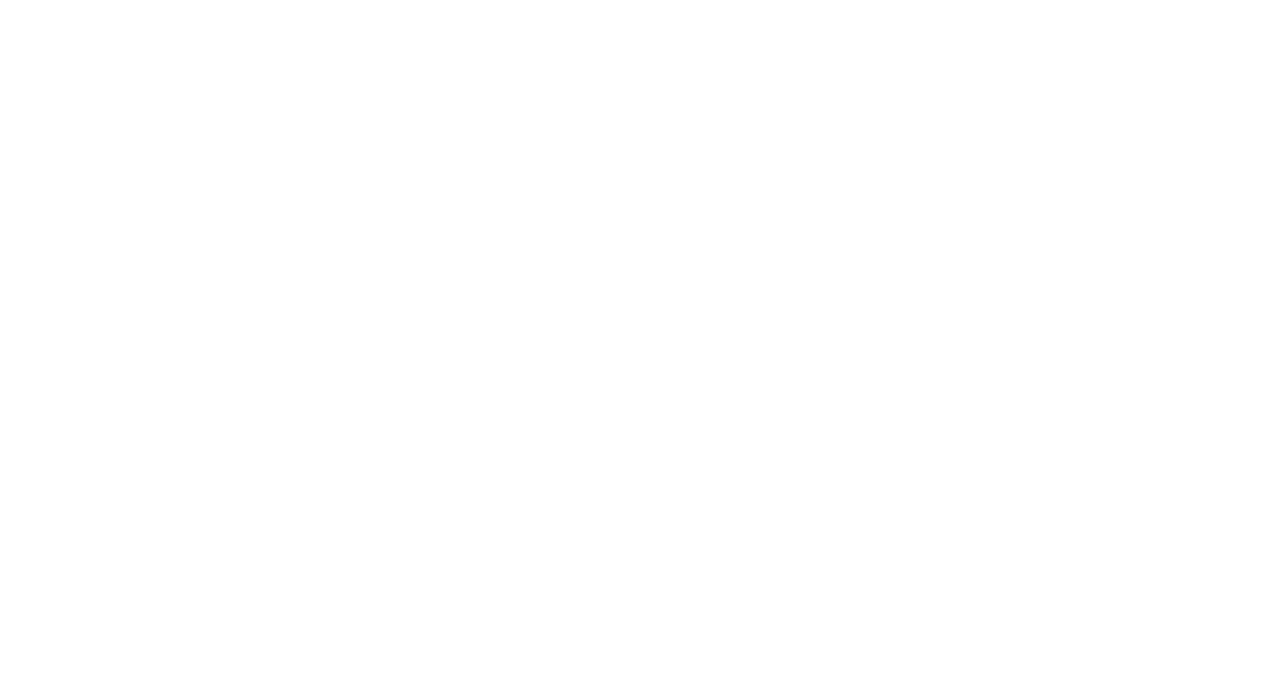
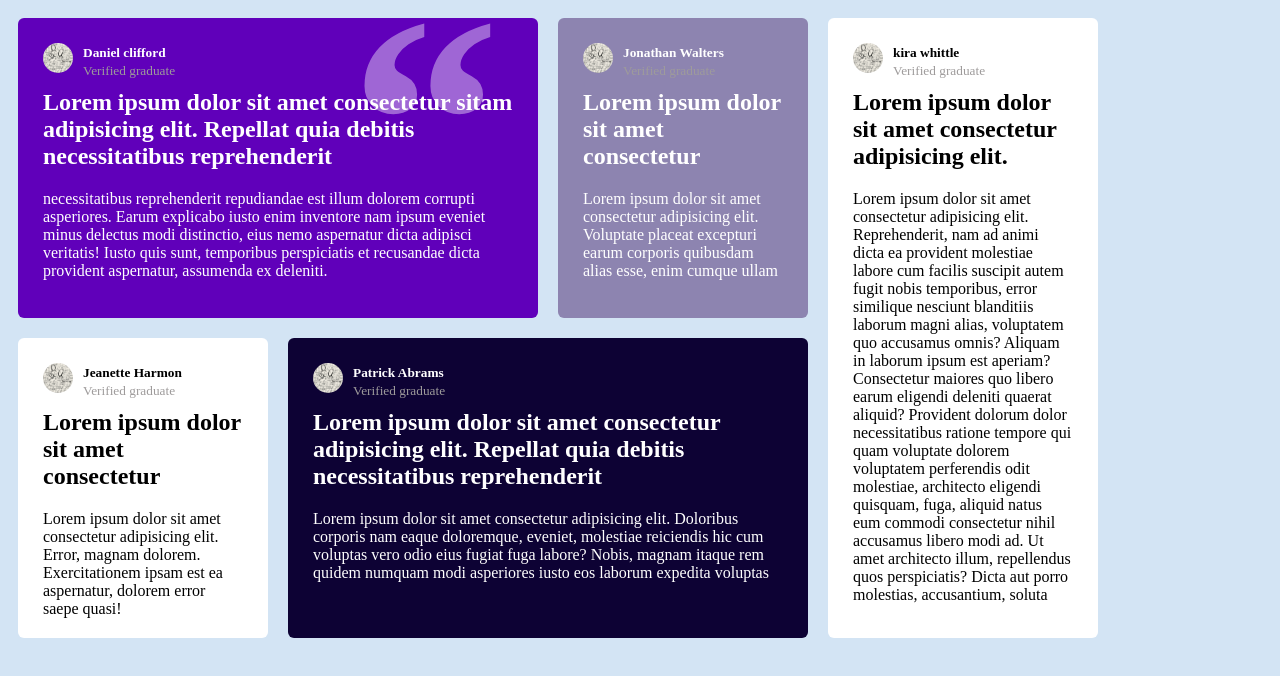
Before and after one commit to sammmy001/WEEK-5, a plain HTML site: page gridassgn.html in a window 1280 px wide. Drawn offline with Linux system fonts and the light colour scheme.

Commit message:
wrote the html and css code for grid assignment and added some images to the week5 file

```diff
--- a/css/grid.css
+++ b/css/grid.css
@@ -26,7 +26,7 @@ body{
 .box-3{
   background-color: aqua;
   grid-column:  4/ span 4;
-  grid-row:1/span 2 ;
+  grid-row:1/span 2;
 }
 .box-4{
   background-color: aquamarine;
--- a/css/gridassgn.css
+++ b/css/gridassgn.css
@@ -0,0 +1,79 @@
+body{
+  background-color: rgb(211, 228, 244);
+}
+.container{
+  display:grid;
+  grid-template-columns:repeat(4,1fr) ;
+  gap:20px;
+  background-color: rgb(211, 228, 244);
+  width: 1120px ;
+  padding:10px;
+}
+.block{
+border-radius: 6px;
+height: 250px;
+padding: 25px;
+}
+.div_1{
+  background-color: rgb(96, 0, 186);
+  grid-column: 1/ span 2;
+}
+.mark{
+  position: fixed;
+  left:350px;
+  top: -50px;
+  color:#fff;
+  background:transparent;
+  font-size: 200px;
+  font-weight: 900;
+  margin: none;
+  opacity:.4;
+  font-size: 300px;
+
+}
+.div_2{
+  background-color: rgb(141, 132, 176);
+}
+.div_3{
+  background-color: #fff;
+  grid-column:  4/ span 4;
+  grid-row:1/span 2 ;
+  height:auto;
+  width:220px;
+}
+.div_4{
+  background-color: #fff;
+}
+.div_5{
+  background-color: rgb(13, 2, 52);
+  grid-column: 2/ span 2;
+}
+.text_white{
+  color: #fff;
+}
+img{
+  display: flex;
+  border-radius: 25px;
+  width:30px;
+  height: 30px;
+  margin: 0px;
+}
+figure{
+  display: flex;
+}
+span{
+ font-weight: 900;
+ color: #fff;
+}
+.text_black span{
+  color:black ;
+}
+small{
+  position: relative;
+  left: 40px;
+  bottom: 30px;
+  color: rgb(158, 155, 155);
+}
+h2{
+  margin-top: -20px;
+}
--- a/gridassgn.html
+++ b/gridassgn.html
@@ -0,0 +1,38 @@
+<!DOCTYPE html>
+<html lang="en">
+<head>
+  <meta charset="UTF-8">
+  <meta name="viewport" content="width=device-width, initial-scale=1.0">
+  <link rel="stylesheet" href="css/gridassgn.css">
+  <title>Document</title>
+</head>
+<body>
+   <div class="container">
+    <div class="div_1 block text_white">
+      <div class="mark">&ldquo;</div>
+      <img src="img/2023-10-26.png" alt="profile photo" > <small><span>Daniel clifford</span><br>Verified graduate</small>
+      <h2>Lorem ipsum dolor sit amet consectetur sitam adipisicing elit. Repellat quia debitis necessitatibus reprehenderit </h2>
+      necessitatibus reprehenderit repudiandae est illum dolorem corrupti asperiores. Earum explicabo iusto enim inventore nam ipsum eveniet minus delectus modi distinctio, eius nemo aspernatur dicta adipisci veritatis! Iusto quis sunt, temporibus perspiciatis et recusandae dicta provident aspernatur, assumenda ex deleniti.</div>
+    <div class="div_2 block text_white">
+      <img src="img/2023-10-26.png" alt="profile photo" > <small><span>Jonathan Walters</span><br>Verified graduate</small>
+      <h2>Lorem ipsum dolor sit amet consectetur  </h2>
+      Lorem ipsum dolor sit amet consectetur adipisicing elit. Voluptate placeat excepturi earum corporis quibusdam alias esse, enim cumque ullam
+    </div>
+    <div class="div_3 block text_black">
+      <img src="img/2023-10-26.png" alt="profile photo" > <small><span>kira whittle</span><br>Verified graduate</small>
+      <h2>Lorem ipsum dolor sit amet consectetur adipisicing elit.  </h2>
+      Lorem ipsum dolor sit amet consectetur adipisicing elit. Reprehenderit, nam ad animi dicta ea provident molestiae labore cum facilis suscipit autem fugit nobis temporibus, error similique nesciunt blanditiis laborum magni alias, voluptatem quo accusamus omnis? Aliquam in laborum ipsum est aperiam? Consectetur maiores quo libero earum eligendi deleniti quaerat aliquid? Provident dolorum dolor necessitatibus ratione tempore qui quam voluptate dolorem voluptatem perferendis odit molestiae, architecto eligendi quisquam, fuga, aliquid natus eum commodi consectetur nihil accusamus libero modi ad. Ut amet architecto illum, repellendus quos perspiciatis? Dicta aut porro molestias, accusantium, soluta
+    </div>
+    <div class="div_4 block text_black">
+      <img src="img/2023-10-26.png" alt="profile photo" > <small><span>Jeanette Harmon</span><br>Verified graduate</small>
+      <h2>Lorem ipsum dolor sit amet consectetur   </h2>
+      Lorem ipsum dolor sit amet consectetur adipisicing elit. Error, magnam dolorem. Exercitationem ipsam est ea aspernatur, dolorem error saepe quasi!
+    </div>
+    <div class="div_5 block text_white">
+      <img src="img/2023-10-26.png" alt="profile photo" > <small><span>Patrick Abrams</span><br>Verified graduate</small>
+      <h2>Lorem ipsum dolor sit amet consectetur adipisicing elit. Repellat quia debitis necessitatibus reprehenderit </h2>
+      Lorem ipsum dolor sit amet consectetur adipisicing elit. Doloribus corporis nam eaque doloremque, eveniet, molestiae reiciendis hic cum voluptas vero odio eius fugiat fuga labore? Nobis, magnam itaque rem quidem numquam modi asperiores iusto eos laborum expedita voluptas
+    </div>
+   </div>
+</body>
+</html>
```
Also changed, not shown: img/2023-10-26 (5).png (added), img/2023-10-26.png (added).
